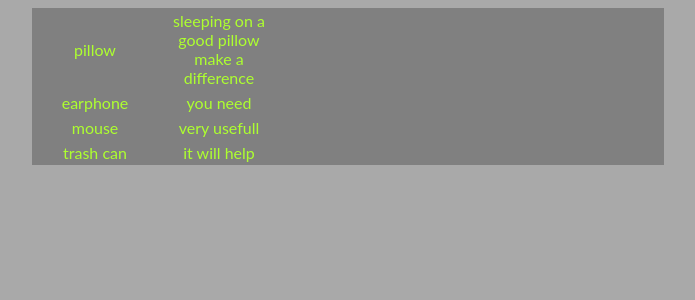
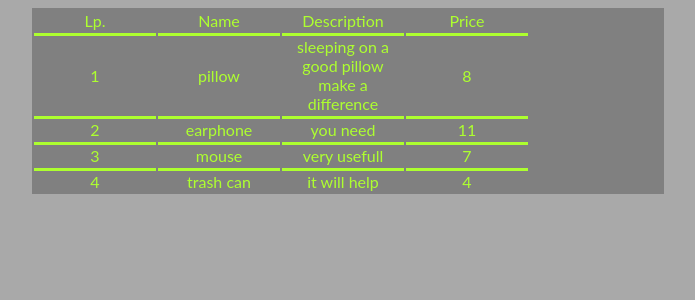
Before and after one commit to SebastianZnaj/CRUD, a Flask app: page / in a window 1280 px wide. Shown: the top 300 px of the page, without its empty margins (292-987 px from the left). Run offline with Flask 2, Linux system fonts and the light colour scheme; data comes from the database, SQL or seed files in the repository; both versions use the stored data as it was after the commit.

Commit message:
Add separatin line between list rows

```diff
--- a/static/style.css
+++ b/static/style.css
@@ -23,3 +23,8 @@ table td {
     overflow: hidden;
     word-wrap:break-word;
 }
+tbody td {
+    border-top: 3px solid greenyellow;
+    border-collapse:separate;
+    border-spacing:5px 5px;
+}
--- a/templates/index.html
+++ b/templates/index.html
@@ -8,20 +8,30 @@
 <body>
 <div id="outer">
     <div id="inner">
-        {% for item in items %}
-            <table class="fixed">
+        <table class="fixed">
+            <thead>
+            <tr>
+                    <td>Lp.</td>
+                    <td>Name</td>
+                    <td>Description</td>
+                    <td>Price</td>
+                </tr>
+            </thead>
+            {% for item in items %}
+                <tbody>
                 <tr>
+                    <td>{{ items.index(item) + 1 }}</td>
                     <td>{{ item.name }}</td>
                     <td>{{ item.description }}</td>
+                    <td>{{ item.price }}</td>
                     {# <td><a href="{{ url_for("remove", todo_id= item.id) }}">Remove</a></td> #}
                     {# <td><a href="{{ url_for("edit", todo_id= item.id) }}">Edit</a></td> #}
                 </tr>
+                </tbody>
+        {% endfor %}
             </table>
-        {% endfor %}
     </div>
     {# <a href="{{ url_for("add") }}">Add</a> #}
 </div>
-
-
 </body>
 </html>
```
Also changed, not shown: items.db.
